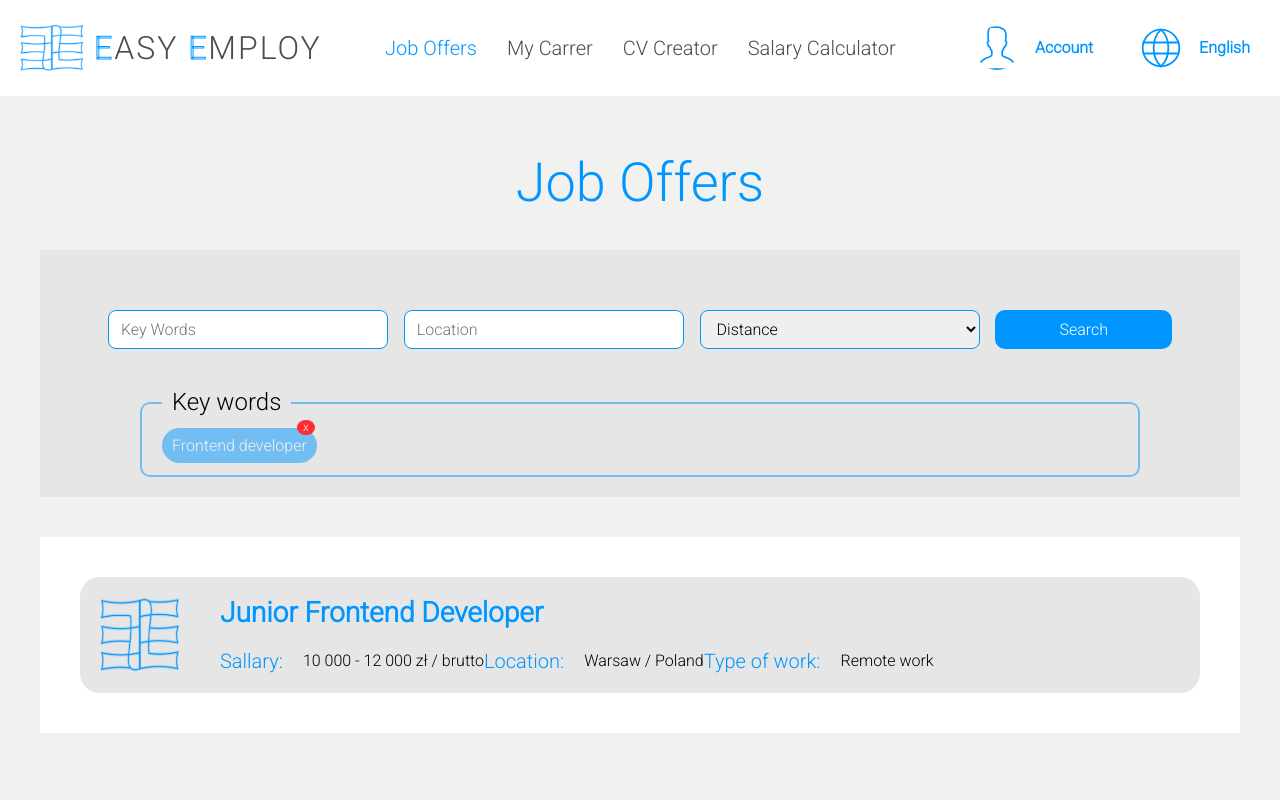
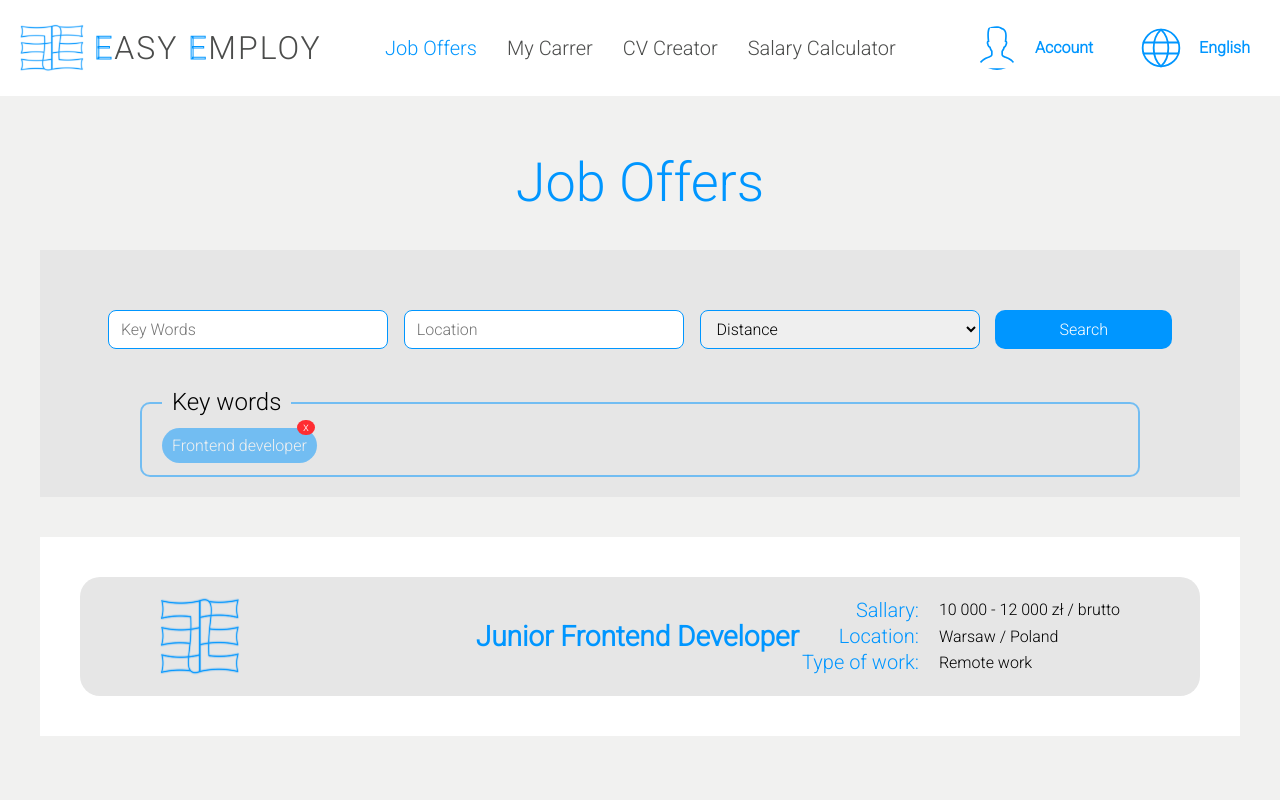
Before and after one commit to mizdebski77/Easy-Employ, a React (Create React App) app: page /Offers in a window 1280 px wide. Shown: the top 800 px of the page. Built offline with nearby package versions, Linux system fonts and the light colour scheme.

Commit message:
Styles in job offers changed

```diff
--- a/src/features/JobOffers/styledJobOffers.ts
+++ b/src/features/JobOffers/styledJobOffers.ts
@@ -127,22 +127,29 @@ export const OffersWrapper = styled.div`
     padding: 40px;
 `;
 
+export const MainSection = styled.div`
+    display: flex;
+    align-items: center;
+    gap: 20px;
+`;
+
 export const OfferTile = styled.div`
     background: ${({ theme }) => theme.color.thirdColor};
-    padding: 20px;
+    padding: 20px 80px;
     border-radius: 20px;
     display: flex;
-    gap: 40px;
+    justify-content: space-between;
+    gap: 32px;
 `;
 
 export const ContentWrapper = styled.div`
-    display: grid;
+    display: flex;
+    justify-content: space-between;
 `;
 
 export const OfferTitle = styled.h2`
     color: ${({ theme }) => theme.color.fontMain};
     font-size: 28px;
-    margin: 0 0 20px 0;
 `;
 
 export const Logo = styled.img`
@@ -150,8 +157,8 @@ export const Logo = styled.img`
 `;
 
 export const CaptionsContainer = styled.div`
-    display: flex;
-    justify-content: space-around;
+    display: grid;
+    justify-content: space-between;
 `;
 
 export const OfferCaptionWrapper = styled.div`
@@ -164,6 +171,8 @@ export const OfferCaptionWrapper = styled.div`
 export const OfferCaptionTitle = styled.span`
     font-size: 20px;
     color: ${({ theme }) => theme.color.fontMain};
+    min-width: 120px;
+    text-align: right;
 `;
 
 export const OfferCaptionTContent = styled.span`
```
